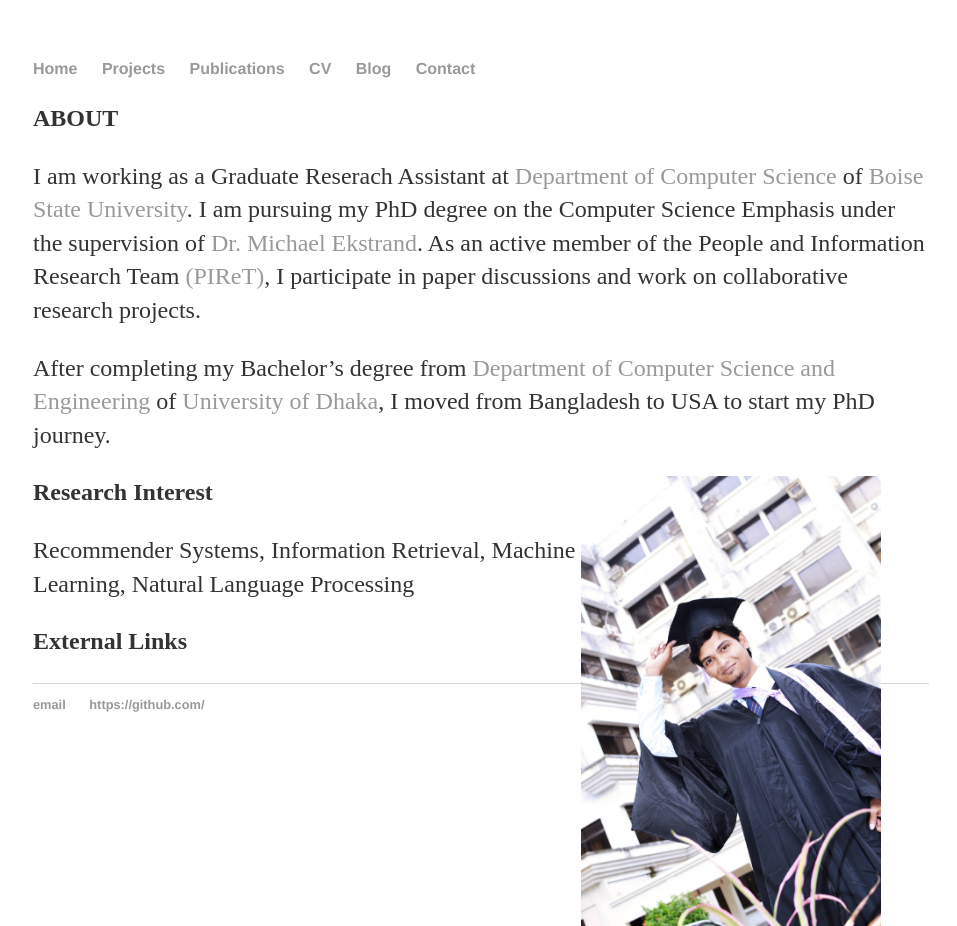
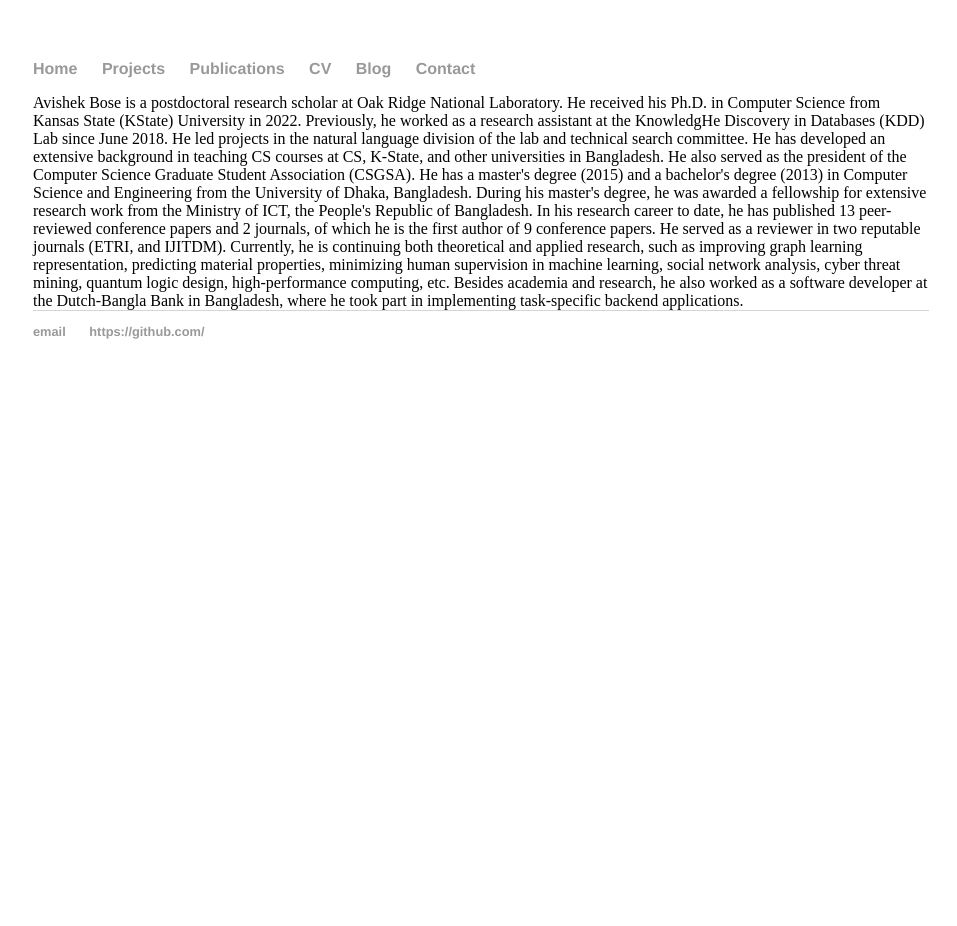
Before and after one commit to abose17/abose17.github.io, a Jekyll site: the page built from cv/index.html, in a window 1280 px wide. Shown: the whole page, without its empty margins (159-1116 px from the left). Built offline with Jekyll 4.4.1, drawn with Linux system fonts in a browser that asks for light colours; after the commit the page ends 900 px from its top, so only the background shows below that.

Commit message:
Update index.html

```diff
--- a/cv/index.html
+++ b/cv/index.html
@@ -10,28 +10,10 @@
 
 
     <section class="page__content" itemprop="text">
-          <p><strong>ABOUT</strong></p>
 
-          <p>I am working as a Graduate Reserach Assistant at <a href="https://www.boisestate.edu/coen-cs/">Department of Computer Science</a> of <a href="https://www.boisestate.edu/">Boise State University</a>. I am pursuing my PhD degree on the Computer Science Emphasis under the supervision of <a href="https://md.ekstrandom.net/">Dr. Michael Ekstrand</a>. As an active member of the People and Information Research Team <a href="http://piret.info/">(PIReT)</a>, I participate in paper discussions and work on collaborative research projects.</p>
+      Avishek Bose is a postdoctoral research scholar at Oak Ridge National Laboratory. He received his Ph.D. in Computer Science from Kansas State (KState) University in 2022. Previously, he worked as a research assistant at the KnowledgHe Discovery in Databases (KDD) Lab since June 2018. He led projects in the natural language division of the lab and technical search committee. He has developed an extensive background in teaching CS courses at CS, K-State, and other universities in Bangladesh. He also served as the president of the Computer Science Graduate Student Association (CSGSA). He has a master's degree (2015) and a bachelor's degree (2013) in Computer Science and Engineering from the University of Dhaka, Bangladesh. During his master's degree, he was awarded a fellowship for extensive research work from the Ministry of ICT, the People's Republic of Bangladesh.
 
-          <p>After completing my Bachelor’s degree from <a href="http://www.cse.du.ac.bd/">Department of Computer Science and Engineering</a> of <a href="https://www.du.ac.bd/">University of Dhaka</a>, I moved from Bangladesh to USA to start my PhD journey.</p>
-
-          <p><img src="/images/pro_pic.jpg" alt="Avishek Bose" style="float:right;margin-right:2em;width:300px;" /></p>
-
-          <p><strong>Research Interest</strong></p>
-
-          <p>Recommender Systems, Information Retrieval, Machine Learning, Natural Language Processing</p>
-
-          <p><strong>External Links</strong></p>
-
-<!--           <p><a href="https://twitter.com/rajamifa"><img src="/images/twitter.png" alt="Image" style="float:left;margin-left:2em;width:30px" /></a>
-          <a href="https://www.linkedin.com/in/amifa-raj-a0b9b9152/"><img src="/images/linked.png" alt="Image" style="float:left;margin-left:1em;width:30px" /></a>
-          <a href="https://scholar.google.com/citations?hl=en&amp;user=lAj1gzAAAAAJ"><img src="/images/googlescholar.png" alt="Image" style="float:left;margin-left:1em;width:30px" /></a>
-          <a href="https://www.boisestate.edu/computing/directory/student-directory/amifa-raj/"><img src="/images/boiselogo.png" alt="Image" style="float:left;margin-left:1em;width:30px" /></a>
-          <a href="http://piret.info/people/"><img src="/images/piret.png" alt="Image" style="float:left;margin-left:1em;width:30px" /></a>
-          <a href="https://www.semanticscholar.org/author/Amifa-Raj/1920784888"><img src="/images/semantic.png" alt="Semantic Scholar" style="float:left;margin-left: 1em; width:30px" /></a>
-          <a href="https://orcid.org/0000-0002-8874-6645"><img src="/images/orcid.png" alt="ORCID" style="float:left;margin-left: 1em; width:30px" /></a>
-          <a href="https://www.researchgate.net/profile/Amifa_Raj"><img src="/images/rg.png" alt="Researchgate" style="float:left;margin-left: 1em; width:30px" /></a></p> -->
+In his research career to date, he has published 13 peer-reviewed conference papers and 2 journals, of which he is the first author of 9 conference papers. He served as a reviewer in two reputable journals (ETRI, and IJITDM). Currently, he is continuing both theoretical and applied research, such as improving graph learning representation, predicting material properties, minimizing human supervision in machine learning, social network analysis, cyber threat mining, quantum logic design, high-performance computing, etc. Besides academia and research, he also worked as a software developer at the Dutch-Bangla Bank in Bangladesh, where he took part in implementing task-specific backend applications.
     </section>
   </article>
 </div>
```
